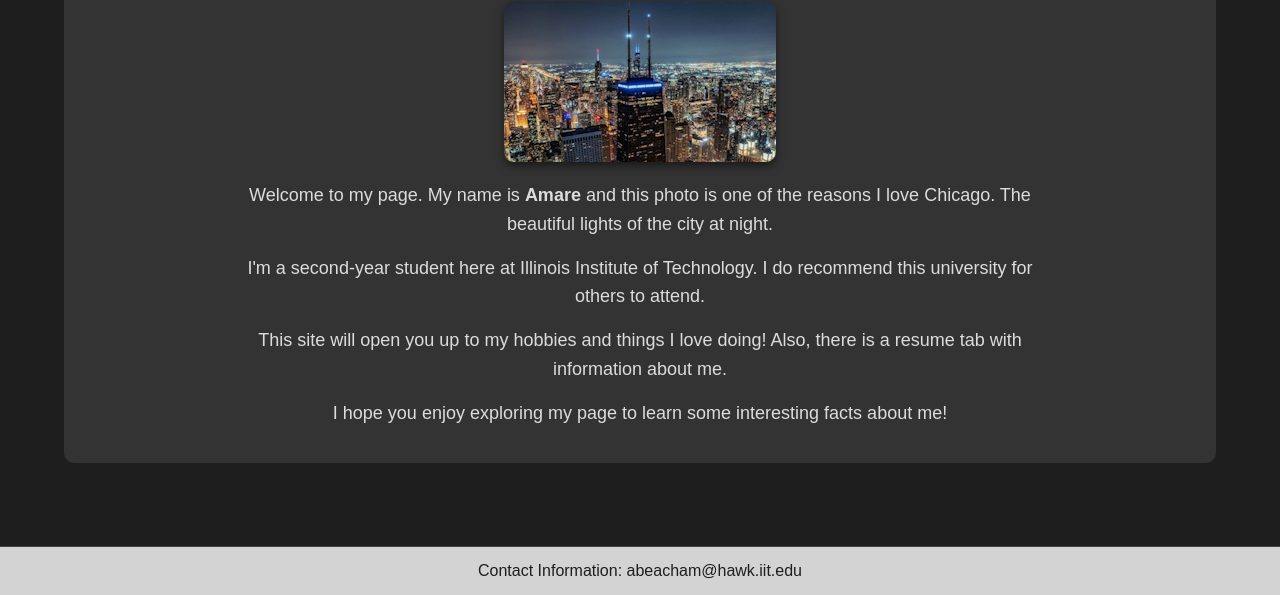
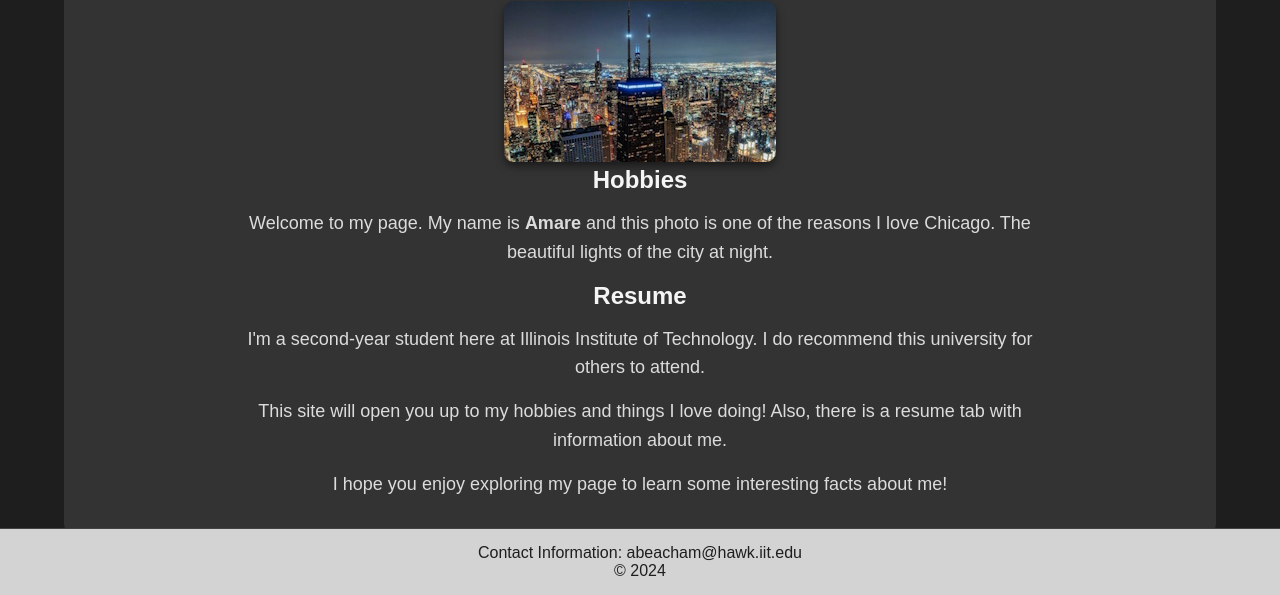
Before and after one commit to amareiit/Project3, a plain HTML site: page index.html in a window 1280 px wide. Shown: the part 205-800 px from the top of the page. Drawn offline with Linux system fonts and the light colour scheme.

Commit message:
final java implementation

```diff
--- a/index.html
+++ b/index.html
@@ -2,16 +2,21 @@
 <html lang="en">
 <head>
     <meta charset="utf-8">
-    <title>Project 2 Page</title>
+    <title>Project 3 Page</title>
     <link rel="stylesheet" href="css/reset.css">
     <link rel="stylesheet" href="css/styles.css">
+    <style>
+        html {
+            scroll-behavior: smooth;
+        }
+    </style>
 </head>
 <body>
 
     <ul>
         <li><a href="index.html">Home</a></li>
-        <li><a href="hobbies.html">Hobbies</a></li>
-        <li><a href="videoprofile.html">Resume</a></li>
+        <li><a href="#hobbies">Hobbies</a></li>
+        <li><a href="#resume">Resume</a></li>
     </ul>
 
     <section class="centered-container">
@@ -19,11 +24,13 @@
 
         <img src="media/homephoto.jpg" alt="Chicago nightlife from the Willis Tower">
 
-        <section>
+        <section id="hobbies">
+            <h2>Hobbies</h2>
             <p>Welcome to my page. My name is <strong>Amare</strong> and this photo is one of the reasons I love Chicago. The beautiful lights of the city at night.</p>
         </section>
 
-        <section>
+        <section id="resume">
+            <h2>Resume</h2>
             <p>I'm a second-year student here at Illinois Institute of Technology. I do recommend this university for others to attend.</p>
         </section>
 
@@ -37,8 +44,25 @@
     </section>
 
     <footer>
-        Contact Information: abeacham@hawk.iit.edu
+        Contact Information: abeacham@hawk.iit.edu<br>
+        &copy; <span id="current-year"></span>
     </footer>
+
+    <script>
+        document.getElementById('current-year').textContent = new Date().getFullYear();
+
+
+        document.querySelectorAll('a[href^="#"]').forEach(anchor => {
+            anchor.addEventListener('click', function (e) {
+                e.preventDefault();
+                const targetId = this.getAttribute('href').substring(1);
+                const targetElement = document.getElementById(targetId);
+                if (targetElement) {
+                    targetElement.scrollIntoView({ behavior: 'smooth', block: 'start' });
+                }
+            });
+        });
+    </script>
 
 </body>
 </html>
--- a/js/script.js
+++ b/js/script.js
@@ -6,3 +6,4 @@ document.querySelectorAll('a[href^="#"]').forEach(anchor => {
     });
   });
 });
+document.getElementById('current-year').textContent = new Date().getFullYear();
```
